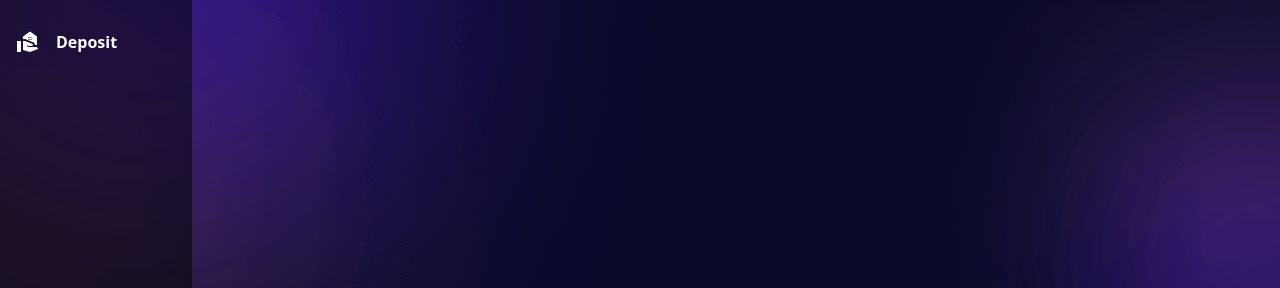
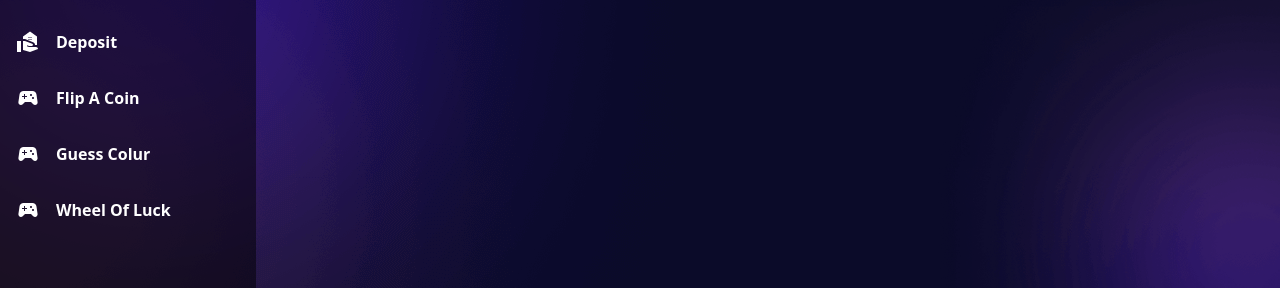
Before and after one commit to Harryupthere/bid-prediction, a React (Create React App) app: page /Dashboard in a window 1280 px wide. Shown: the part 156-444 px from the top of the page. Built offline with nearby package versions, Linux system fonts and the light colour scheme; sample sign-in values are in the browser's storage; what @web3modal/ethereum, wagmi would draw is missing.

Commit message:
Harsh commit final

```diff
--- a/src/components/Login.js
+++ b/src/components/Login.js
@@ -200,7 +200,7 @@ function isValidEmail(email) {
                 </button>
               </Link>
 
-              <p className="antialiased font-sans text-md font-light leading-normal text-inherit mt-6 flex justify-end text-gray-100">
+              <p className="antialiased font-sans text-md font-light leading-normal text-inherit mt-6 flex justify-end text-white">
                 Don't have an account?
                 <span className="block antialiased font-sans  leading-normal  text-gray-100 underline ml-1 font-bold cursor-pointer">
                   <Link to="/signUp">Signup </Link>
--- a/src/components/dashboard/Chart.js
+++ b/src/components/dashboard/Chart.js
@@ -37,7 +37,7 @@ export default function Chart() {
       ) {
         new window.TradingView.widget({
           width:WidthFull,
-          height: 600,
+          // height: 600,
           symbol: "BINANCE:BTCUSDT",
           interval: "D",
           timezone: "Etc/UTC",
--- a/src/components/dashboard/Dashboard.js
+++ b/src/components/dashboard/Dashboard.js
@@ -2,33 +2,34 @@ import React from "react";
 import MenuIcon from "@mui/icons-material/Menu";
 import CloseIcon from "@mui/icons-material/Close";
 import HomeIcon from "@mui/icons-material/Home";
+import SportsEsportsIcon from "@mui/icons-material/SportsEsports";
 import { BiMoneyWithdraw, BiLogOut } from "react-icons/bi";
 import { MdRealEstateAgent } from "react-icons/md";
 import { useState } from "react";
 import { Link, Outlet } from "react-router-dom";
 import config from "../../config";
-import axios from 'axios';
+import axios from "axios";
 import toast, { Toaster } from "react-hot-toast";
 function Dashboard() {
   var x = localStorage.getItem("token");
-  if(x==null || x==undefined){
-    window.location.href = `${config.baseUrl}`
+  if (x == null || x == undefined) {
+    window.location.href = `${config.baseUrl}`;
   }
   const [open, SetOpen] = useState(false);
   const [toggle, setToggle] = useState(false);
 
-  const logOut=(e)=>{
-e.preventDefault()
-window.localStorage.clear();
-setTimeout(() => {
-  window.location.href = `${config.baseUrl}`
-}, 2000);
-  }
+  const logOut = (e) => {
+    e.preventDefault();
+    window.localStorage.clear();
+    setTimeout(() => {
+      window.location.href = `${config.baseUrl}`;
+    }, 2000);
+  };
   return (
     <div className="flex justify-start items-start flex-col  lg:flex-row w-screen h-fit pr-20 overflow-hidden ">
       <nav
         className={`h-full bg-black/50 ${
-          open === false ? "md:w-48" : "md:w-14"
+          open === false ? "md:w-64" : "md:w-14"
         }  duration-300 w-screen lg:flex justify-start items-start flex-col  mr-16  hidden`}
       >
         <div
@@ -37,7 +38,7 @@ setTimeout(() => {
         >
           <div>
             {open === false ? (
-               <CloseIcon className="text-white  " />
+              <CloseIcon className="text-white  " />
             ) : (
               <MenuIcon className="text-white  " />
             )}
@@ -80,9 +81,58 @@ setTimeout(() => {
               </h1>
             </div>
           </Link>
+
+          <div
+            onClick={() => {
+              alert("Comming Soon...");
+            }}
+            className="flex justify-start  items-center p-4 text-white   w-full nevs"
+          >
+            <SportsEsportsIcon className="text-2xl" />
+            <h1
+              className={`text-white  mx-4 font-semibold duration-1000 ${
+                open === false ? "flex " : "hidden"
+              }`}
+            >
+              Flip A Coin
+            </h1>
+          </div>
+          <div
+          onClick={() => {
+            alert("Comming Soon...");
+          }}
+          className="flex justify-start  items-center p-4 text-white   w-full nevs">
+            <SportsEsportsIcon className="text-2xl" />
+            <h1
+              className={`text-white  mx-4 font-semibold duration-1000 ${
+                open === false ? "flex " : "hidden"
+              }`}
+            >
+              Guess Colur
+            </h1>
+          </div>
+          <div
+          onClick={() => {
+            alert("Comming Soon...");
+          }}
+          className="flex justify-start  items-center p-4 text-white   w-full nevs">
+            <SportsEsportsIcon className="text-2xl" />
+            <h1
+              className={`text-white  mx-4 font-semibold duration-1000 ${
+                open === false ? "flex " : "hidden"
+              }`}
+            >
+              Wheel Of Luck
+            </h1>
+          </div>
           <Link to="//logout">
             <div className="absolute bottom-24 w-full nevs">
-              <div className="flex justify-start  items-center p-4 text-white   " onClick={e=>{logOut(e)}}>
+              <div
+                className="flex justify-start  items-center p-4 text-white   "
+                onClick={(e) => {
+                  logOut(e);
+                }}
+              >
                 <BiLogOut className="text-2xl" />
                 <h1
                   className={`text-white  mx-4 font-semibold duration-1000 ${
@@ -184,6 +234,47 @@ setTimeout(() => {
                     </div>
                   </Link>
 
+                  <div
+            onClick={() => {
+              alert("Comming Soon...");
+              setToggle(!toggle);
+            }}
+            className="flex justify-start  items-center p-4 text-white   w-full nevs"
+          >
+            <SportsEsportsIcon className="text-2xl" />
+            <h1
+              className="text-white  mx-4 font-semibold duration-1000 "
+            >
+              Flip A Coin
+            </h1>
+          </div>
+          <div
+          onClick={() => {
+            alert("Comming Soon...");
+            setToggle(!toggle)
+          }}
+          className="flex justify-start  items-center p-4 text-white   w-full nevs">
+            <SportsEsportsIcon className="text-2xl" />
+            <h1
+              className="text-white  mx-4 font-semibold duration-1000 "
+            >
+              Guess Colur
+            </h1>
+          </div>
+          <div
+          onClick={() => {
+            alert("Comming Soon...");
+            setToggle(!toggle)
+          }}
+          className="flex justify-start  items-center p-4 text-white   w-full nevs">
+            <SportsEsportsIcon className="text-2xl" />
+            <h1
+              className="text-white  mx-4 font-semibold duration-1000 "
+            >
+              Wheel Of Luck
+            </h1>
+          </div>
+
                   <Link to="/logout" onClick={() => setToggle(!toggle)}>
                     <div className="absolute bottom-10 w-full nevs">
                       <div className="flex justify-start  items-center p-4 text-white   ">
--- a/src/components/dashboard/Home.js
+++ b/src/components/dashboard/Home.js
@@ -177,7 +177,7 @@ if(res.response){
         <div className="  max-w-8xl mx-auto    flex justify-center items-center flex-col PageBG rounded-xl shadow-2xl w-full">
 
 
-        <div className=" w-full  px-4 2xl:px-40  md:px-12 mb-10">
+        <div className=" w-full  px-4 2xl:px-40  md:px-12 my-10">
             <Chart />
           </div>
           <div className=" rounded-br-xl  lg:rounded-tr-xl   rounded-tr-none  lg:rounded-bl-none rounded-bl-xl    flex  justify-center items-center flex-col  px-4  md:px-12  bg-transparent ">
@@ -201,13 +201,13 @@ if(res.response){
                       } capitalize  h-full p-2 outline-none absolute`}>
 
                     <select
-                    className="w-full h-full bg-black border-none"
+                    className="w-full h-full bg-black/60 border-none"
 
                       value={selectedOption} onChange={handleSelectChange}
                       >
-                      <option value={"SEC"}> Sec</option>
-                      <option value={"MIN"}>Minute</option>
-                      <option value={"HOUR"}>Hour</option>
+                      <option  value={"SEC"}> Sec</option>
+                      <option  value={"MIN"}>Minute</option>
+                      <option  value={"HOUR"}>Hour</option>
                     </select>
                       </div>
                     <label className="flex text-white w-full h-full select-none pointer-events-none absolute left-0 font-normal peer-placeholder-shown:text-gray-100 leading-tight peer-focus:leading-tight peer-disabled:text-transparent peer-disabled:peer-placeholder-shown:text-gray-100 transition-all -top-1.5 peer-placeholder-shown:text-[18px] text-[11px] peer-focus:text-[11px] before:content[' '] before:block before:box-border before:w-2.5 before:h-1.5 before:mt-[6.5px] before:mr-1 peer-placeholder-shown:before:border-transparent before:rounded-tl-md before:border-t peer-focus:before:border-t-2 before:border-l peer-focus:before:border-l-2 before:pointer-events-none before:transition-all peer-disabled:before:border-transparent after:content[' '] after:block after:flex-grow after:box-border after:w-2.5 after:h-1.5 after:mt-[6.5px] after:ml-1 peer-placeholder-shown:after:border-transparent after:rounded-tr-md after:border-t peer-focus:after:border-t-2 after:border-r peer-focus:after:border-r-2 after:pointer-events-none after:transition-all peer-disabled:after:border-transparent peer-placeholder-shown:leading-[4.1] text-blue-gray-400 peer-focus:text-blue-500 before:border-blue-gray-200 peer-focus:before:border-blue-500 after:border-blue-gray-200 peer-focus:after:border-blue-500">
--- a/src/index.css
+++ b/src/index.css
@@ -17,6 +17,7 @@
 
 body {
   background-color: #0b0b29;
+  overflow-y: clip;
 }
 
 .nevs:hover {
@@ -54,3 +55,9 @@ th {
 .active {
   background-color: rgb(64, 42, 184);
 }
+
+
+
+button,select,input{
+  outline: none;
+}
```
Also changed, not shown: 1 other file (tests, documents, lock files or other folders).
